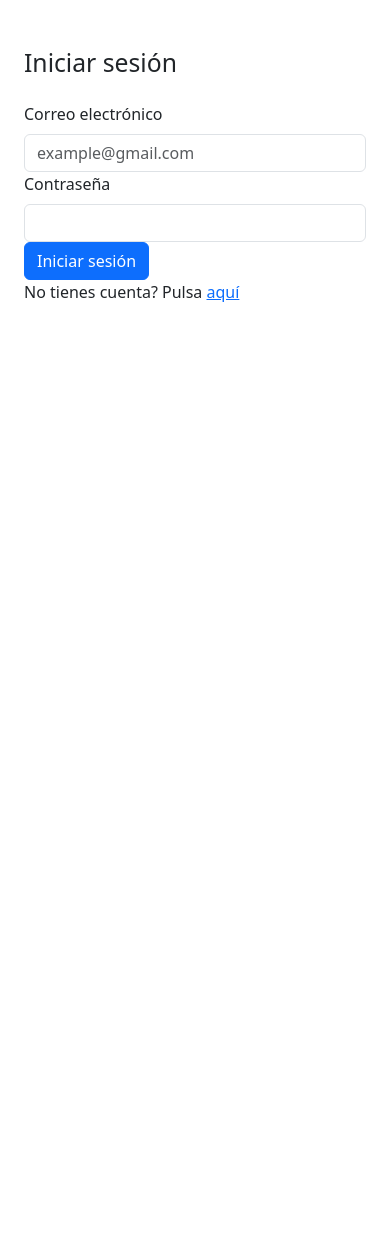
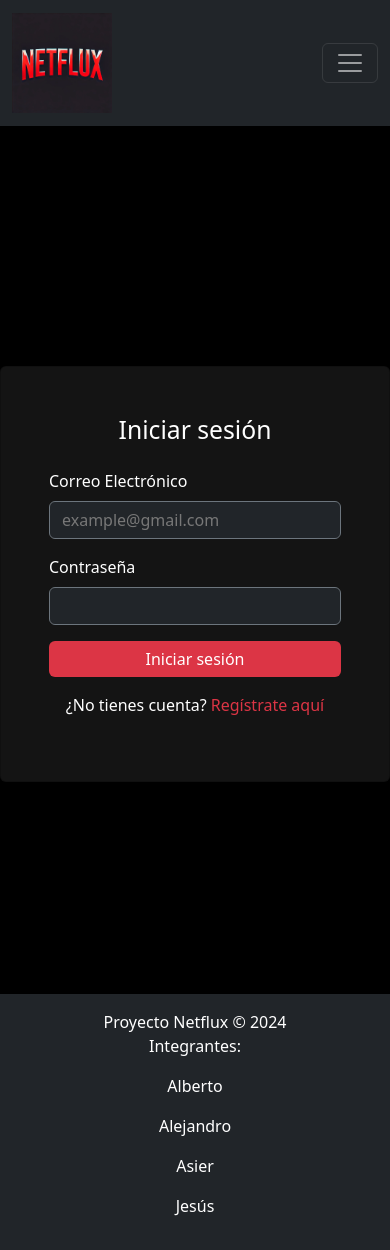
Before and after one commit to Null-Cat0/Netflux, a Python web app: template usuariosflask/openapi_server/templates/inicio_sesion.html in a window 390 px wide. Before the commit the page ends 302 px from the top, so only its background shows below. Run offline with Jinja, Linux system fonts and the light colour scheme; the template is opened without the code that fills it, so the values that code supplies are empty.

Commit message:
Para porsi

```diff
--- a/usuariosflask/openapi_server/controllers/usuario_controller.py
+++ b/usuariosflask/openapi_server/controllers/usuario_controller.py
@@ -74,7 +74,7 @@ def crear_usuario():  # noqa: E501
         db.session.commit()
 
         flash('Usuario creado con éxito', 'success')
-        return redirect(url_for('crear_usuario'))
+        return redirect(url_for('login'))
 
     # Si el método es GET, renderizamos el formulario
     return render_template('crear_usuario.html')
--- /dev/null
+++ b/usuariosflask/openapi_server/static/css/inicio_sesion.css
@@ -0,0 +1,53 @@
+/* Asegura que el fondo sea negro para toda la página */
+body, html {
+    height: 100%;
+    margin: 0;
+    background-color: #000;  /* Fondo negro completo */
+}
+
+/* Alineación completa del contenido al centro */
+.d-flex {
+    display: flex;
+    justify-content: center;
+    align-items: center;
+    height: 100vh;
+}
+
+/* Estilos para el formulario de inicio de sesión */
+.login-card {
+    max-width: 400px;
+    width: 100%;
+    background-color: #141414;  /* Fondo oscuro para la tarjeta del formulario */
+    padding: 2rem;
+    box-shadow: 0 4px 8px rgba(0, 0, 0, 0.2);  /* Sombra suave */
+}
+
+/* Estilos para el formulario */
+.form-control {
+    background-color: #222;  /* Fondo oscuro para los campos de entrada */
+    color: #fff;
+    border: 1px solid #444;  /* Borde oscuro */
+}
+
+.form-control::placeholder {
+    color: #777;  /* Color para el placeholder */
+}
+
+/* Texto del formulario */
+.text-white {
+    color: #fff;
+}
+
+/* Enlaces con estilo */
+.text-danger {
+    color: #dc3545 !important;
+}
+
+.text-decoration-none {
+    text-decoration: none;
+}
+
+.btn-danger {
+    background-color: #dc3545;
+    border: none;
+}
--- a/usuariosflask/openapi_server/templates/base.html
+++ b/usuariosflask/openapi_server/templates/base.html
@@ -6,12 +6,15 @@
     <meta name="viewport" content="width=device-width, initial-scale=1.0">
     <title>{% block title %}Netflux{% endblock %}</title>
 
-    <link href="https://cdn.jsdelivr.net/npm/bootstrap@5.3.3/dist/css/bootstrap.min.css" rel="stylesheet" integrity="sha384-QWTKZyjpPEjISv5WaRU9OFeRpok6YctnYmDr5pNlyT2bRjXh0JMhjY6hW+ALEwIH" crossorigin="anonymous">
+    <link href="https://cdn.jsdelivr.net/npm/bootstrap@5.3.3/dist/css/bootstrap.min.css" rel="stylesheet"
+        integrity="sha384-QWTKZyjpPEjISv5WaRU9OFeRpok6YctnYmDr5pNlyT2bRjXh0JMhjY6hW+ALEwIH" crossorigin="anonymous">
 
     {% block head %}{% endblock %}
 </head>
 
 <body>
+    <!-- barra de navegación -->
+    {% include 'navbar.html' %}
     <div class="container mt-4">
         {% with messages = get_flashed_messages(with_categories=true) %}
         {% if messages %}
@@ -27,11 +30,21 @@
         </div>
         {% endif %}
         {% endwith %}
-        {% block content %}{% endblock %}
     </div>
-
+    {% block content %}{% endblock %}
+    <!-- Footer (sin posición fija) -->
+    <footer class="bg-dark text-white text-center py-3 mt-auto w-100">
+        <p class="mb-0">Proyecto Netflux &copy; 2024</p>
+        <p>Integrantes:</p>
+        <p>Alberto</p>
+        <p>Alejandro</p>
+        <p>Asier</p>
+        <p>Jesús</p>
+    </footer>
     <!-- Bootstrap -->
-    <script src="https://cdn.jsdelivr.net/npm/bootstrap@5.3.3/dist/js/bootstrap.bundle.min.js" integrity="sha384-YvpcrYf0tY3lHB60NNkmXc5s9fDVZLESaAA55NDzOxhy9GkcIdslK1eN7N6jIeHz" crossorigin="anonymous"></script>
+    <script src="https://cdn.jsdelivr.net/npm/bootstrap@5.3.3/dist/js/bootstrap.bundle.min.js"
+        integrity="sha384-YvpcrYf0tY3lHB60NNkmXc5s9fDVZLESaAA55NDzOxhy9GkcIdslK1eN7N6jIeHz"
+        crossorigin="anonymous"></script>
 
     {% block scripts %}{% endblock %}
 </body>
--- a/usuariosflask/openapi_server/templates/inicio_sesion.html
+++ b/usuariosflask/openapi_server/templates/inicio_sesion.html
@@ -1,23 +1,27 @@
 {% extends 'base.html' %}
 
-{% block title %}Iniciar sesión{% endblock %}
+{% block title %}Iniciar sesión - Netflux{% endblock %}
+
+{% block head %}
+<link rel="stylesheet" href="{{ url_for('static', filename='css/inicio_sesion.css') }}">
+{% endblock %}
 
 {% block content %}
-<div class="container mt-5">
-    <h2 class="mb-4">Iniciar sesión</h2>
-    <form method="POST" action="{{ url_for('login')}}">
-        <div class="row">
-            <div class="col-md-12">
-                <label for="correo" class="form-label">Correo electrónico</label>
-                <input type="email" id="correo" name="correo" class="form-control" placeholder="example@gmail.com">
+<div class="d-flex justify-content-center align-items-center pt-1" style="min-height: 80vh; padding-top: 3rem;">
+    <div class="card p-5 shadow-lg" style="max-width: 400px; width: 100%; background-color: #141414;">
+        <h2 class="mb-4 text-center text-white">Iniciar sesión</h2>
+        <form method="POST" action="{{ url_for('login')}}">
+            <div class="mb-3">
+                <label for="correo" class="form-label text-white">Correo Electrónico</label>
+                <input type="email" id="correo" name="correo" class="form-control bg-dark text-white border-secondary" placeholder="example@gmail.com" required>
             </div>
-            <div class="col-md-12">
-                <label for="password" class="form-label">Contraseña</label>
-                <input type="password" id="password" name="password" class="form-control">
+            <div class="mb-3">
+                <label for="password" class="form-label text-white">Contraseña</label>
+                <input type="password" id="password" name="password" class="form-control bg-dark text-white border-secondary" required>
             </div>
-        </div>
-        <button type="submit" class="btn btn-primary">Iniciar sesión</button>
-    </form>
-    <p class="">No tienes cuenta? Pulsa <a href="{{ url_for('crear_usuario') }}">aquí</a>
+            <button type="submit" class="btn btn-danger w-100">Iniciar sesión</button>
+        </form>
+        <p class="mt-3 text-center text-white">¿No tienes cuenta? <a href="{{ url_for('crear_usuario') }}" class="text-decoration-none text-danger">Regístrate aquí</a></p>
+    </div>
 </div>
 {% endblock %}
--- /dev/null
+++ b/usuariosflask/openapi_server/templates/navbar.html
@@ -0,0 +1,44 @@
+<nav class="navbar navbar-expand-lg navbar-dark bg-dark">
+    <div class="container-fluid">
+        <!-- Logotipo de Netflux -->
+        <a class="navbar-brand">
+            <img src="{{ url_for('static', filename='images/netflux-logo.png') }}" alt="Netflux Logo" width="100">
+        </a>
+
+        <!-- Botón para pantallas pequeñas -->
+        <button class="navbar-toggler" type="button" data-bs-toggle="collapse" data-bs-target="#navbarNav" aria-controls="navbarNav" aria-expanded="false" aria-label="Toggle navigation">
+            <span class="navbar-toggler-icon"></span>
+        </button>
+
+        <!-- Enlaces de la navbar -->
+        <div class="collapse navbar-collapse" id="navbarNav">
+            <ul class="navbar-nav me-auto mb-2 mb-lg-0">
+                <li class="nav-item">
+                    <a class="nav-link active" href="{{ url_for('home') }}">Inicio</a>
+                </li>
+                <li class="nav-item">
+                    <a class="nav-link" href="#">Series</a>
+                </li>
+                <li class="nav-item">
+                    <a class="nav-link" href="#">Películas</a>
+                </li>
+                <li class="nav-item">
+                    <a class="nav-link" href="#">Novedades</a>
+                </li>
+                <li class="nav-item">
+                    <a class="nav-link" href="#">Mi lista</a>
+                </li>
+            </ul>
+
+            <!-- Menú de usuario -->
+            <div class="dropdown">
+                <a class="nav-link dropdown-toggle text-white" href="#" role="button" id="dropdownMenuLink" data-bs-toggle="dropdown" aria-expanded="false"></a>
+                <ul class="dropdown-menu dropdown-menu-end bg-dark" aria-labelledby="dropdownMenuLink">
+                    <li><a class="dropdown-item text-white" href="#">Cuenta</a></li>
+                    <li><a class="dropdown-item text-white" href="#">Centro de ayuda</a></li>
+                    <li><a class="dropdown-item text-white" href="#">Cerrar sesión</a></li>
+                </ul>
+            </div>
+        </div>
+    </div>
+</nav>
```
Also changed, not shown: usuariosflask/openapi_server/templates/crear_usuario.html (+22 -32 lines), usuariosflask/openapi_server/templates/perfiles.html (added, +54 -0 lines), usuariosflask/instance/user.db, usuariosflask/openapi_server/static/images/netflux-logo.png (added).
